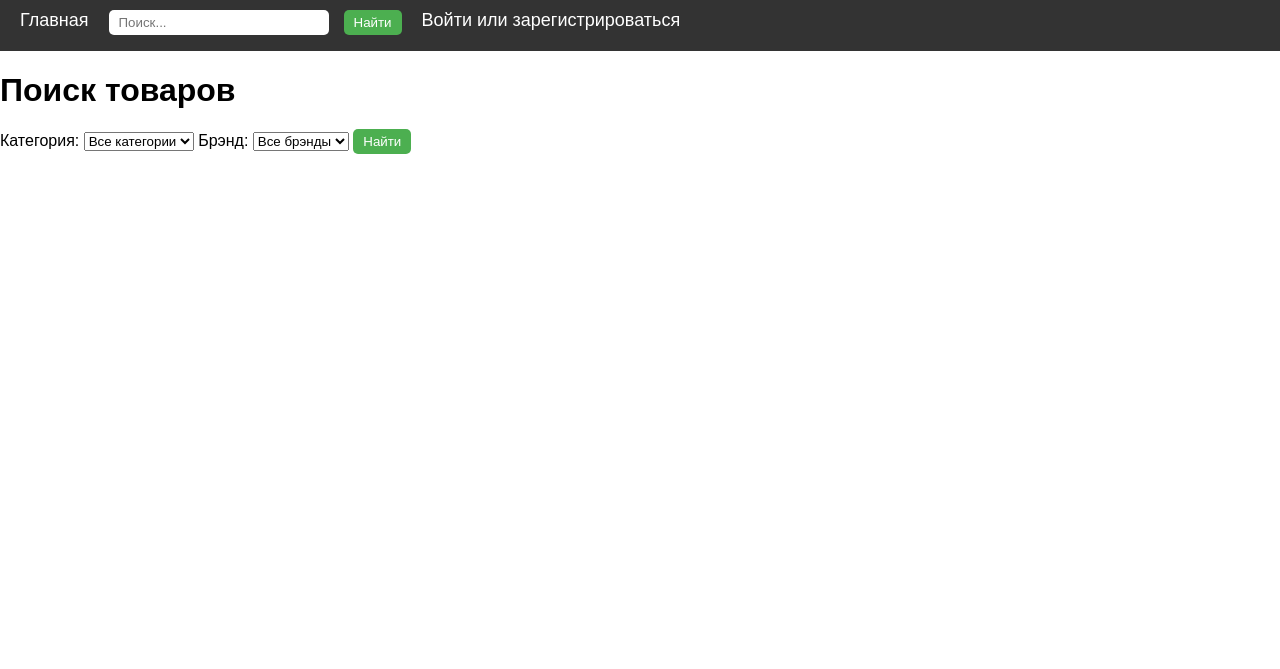
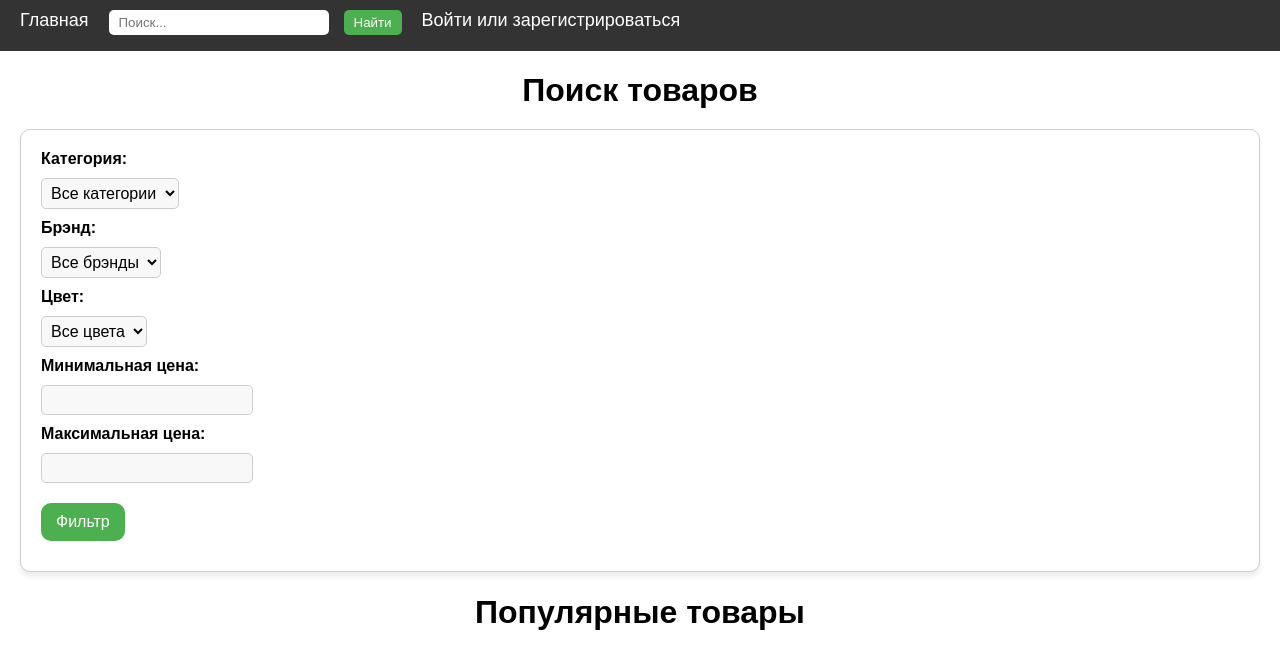
Before and after one commit to Misha4012911/vkr-vasilenko-i93, a Flask app: template application/templates/search.html in a window 1280 px wide. Shown: the top 669 px of the page. Run offline with Flask 2, Linux system fonts and the light colour scheme; the template is opened without the code that fills it, so the values that code supplies are empty; parts of the project's set-up code (start-up, migrations or seed data) failed here and were passed over; some libraries are stand-ins or nearby versions.

Commit message:
first commit

```diff
--- a/application/models.py
+++ b/application/models.py
@@ -28,14 +28,14 @@ class Sizes(db.Model):
     __tablename__ = 'Sizes'
     __table_args__ = {'schema': 'Market_schem'}
     id = db.Column(db.Integer, primary_key=True, autoincrement=True)
-    name = db.Column(db.String(50), nullable=False)
+    name = db.Column(db.String(50), nullable=False, unique=True)
 
 # брэнды
 class Brands(db.Model):
     __tablename__ = 'Brands'
     __table_args__ = {'schema': 'Market_schem'}
     id = db.Column(db.Integer, primary_key=True, autoincrement=True)
-    name = db.Column(db.String(50), nullable=False)
+    name = db.Column(db.String(50), nullable=False )
 
 class Category(db.Model):
     __tablename__ = 'Category'
--- a/application/templates/base.html
+++ b/application/templates/base.html
@@ -70,6 +70,7 @@
       .product-card {
         display: inline-block;
         width: 300px;
+        height: 320px;
         background-color: #fff;
         border-radius: 5px;
         box-shadow: 0px 4px 6px rgba(0, 0, 0, 0.1);
@@ -238,43 +239,27 @@
     </style>
   </head>
   <body>
+
     <nav>
       <ul>
         <li><a href="{{ url_for('index') }}">Главная</a></li>
           <form action="{{ url_for('search') }}" method="GET">
             <input type="text" name="query" placeholder="Поиск...">
+
             <button type="submit">Найти</button>
           </form>
           <div class="userprofile">
             {% if current_user.is_authenticated %}
-                <a href="{{ url_for('cart') }}">Корзина</a> <a href="{{ url_for('dashboard') }}">{{ current_user.login }}</a> <a href="{{ url_for('logout') }}">Выйти</a>
+                <a href="{{ url_for('cart') }}">Корзина</a>
+                <a href="{{ url_for('dashboard') }}">{{ current_user.login }}</a>
+                <a href="{{ url_for('logout') }}">Выйти</a>
 
             {% else %}
-              <a href="{{ url_for('login') }}">Войти</a> или <a href="{{ url_for('register') }}">зарегистрироваться</a>
+              <a href="{{ url_for('login') }}">Войти</a> или
+              <a href="{{ url_for('register') }}">зарегистрироваться</a>
             {% endif %}
           </div>
         </ul>
-
-
-
-
-        <!-- <div class="userprofile">
-          <h1>{% if current_user.is_authenticated %}
-            Авторизованный пользователь:{{ current_user.login }}
-          </h1>
-          <ul>
-            Привет {{ current_user.name }}!
-            <li><a href="{{ url_for('dashboard') }}">Личный кабинет</a></li>
-            <li><a href="{{ url_for('cart') }}">Корзина</a></li>
-            <li><a href="{{ url_for('logout') }}">Выйти</a></li>
-            {% else %}
-            Пожалуйста авторизуйтесь
-            <li><a href="{{ url_for('login') }}">Войти</a></li>
-            <li><a href="{{ url_for('register') }}">Зарегистрироваться</a></li>
-            {% endif %}
-          </ul>
-          </div> -->
-
       </ul>
     </nav>
     {% block content %}{% endblock %}
--- a/application/templates/order_form.html
+++ b/application/templates/order_form.html
@@ -51,7 +51,10 @@
                   })
                   .then(function(data) {
                       // Выводим информацию о городе
-                      var city = data.address.city || data.address.town || data.address.village || data.address.hamlet || data.address.locality || data.address.suburb || data.address.district || data.address.county || data.address.region || data.address.state || data.address.country;
+                      var city = data.address.city || data.address.town || data.address.village
+                      || data.address.hamlet || data.address.locality || data.address.suburb
+                      || data.address.district || data.address.county || data.address.region
+                      || data.address.state || data.address.country;
                       // document.getElementById('city').textContent = city;
 
                       // Показываем местоположение пользователя на карте
--- a/application/templates/search.html
+++ b/application/templates/search.html
@@ -4,12 +4,92 @@
 
 {% block content %}
 <style>
+#filter-form {
+  margin: 20px;
+  padding: 20px;
+  border: 1px solid #ccc;
+  box-shadow: 0px 5px 5px #eee;
+  border-radius: 10px;
+  background-color: #fff;
+}
+
+#filter-form label {
+  display: block;
+  font-weight: bold;
+  margin-bottom: 10px;
+}
+
+#filter-form select,
+#filter-form input {
+  display: block;
+  margin-bottom: 10px;
+  padding: 5px;
+  border-radius: 5px;
+  border: 1px solid #ccc;
+  font-size: 16px;
+  background-color: #f8f8f8;
+}
+
+#filter-form input[type="submit"] {
+  background-color: #4CAF50;
+  color: white;
+  border: none;
+  border-radius: 10px;
+  padding: 10px 15px;
+  margin-top: 20px;
+  font-size: 16px;
+  cursor: pointer;
+}
+
+#filter-form input[type="submit"]:hover {
+  background-color: #3e8e41;
+}
+
+#filter-form .product-wrapper {
+  display: flex;
+  flex-wrap: wrap;
+  justify-content: center;
+}
+
+#filter-form .product-card {
+  margin: 20px;
+  border: 1px solid #ccc;
+  border-radius: 10px;
+  box-shadow: 0px 5px 5px #eee;
+  overflow: hidden;
+  width: 300px;
+  background-color: #fff;
+}
+
+#filter-form .product-card img {
+  width: 100%;
+  height: auto;
+}
+
+#filter-form .product-card h2 {
+  font-size: 20px;
+  font-weight: bold;
+  margin-top: 10px;
+  margin-bottom: 5px;
+  color: #333;
+}
+
+#filter-form .product-card p {
+  margin: 5px 0;
+  font-size: 16px;
+  font-weight: bold;
+  color: #333;
+}
+h1 {
+  text-align: center;
+}
 </style>
 <body>
 
   <h1>Поиск товаров</h1>
 
-  <form action="{{ url_for('search') }}" method="GET">
+  <form id="filter-form" action="{{ url_for('filter') }}" method="GET">
+    <div>
       <label for="category">Категория:</label>
       <select id="category" name="category">
         <option value="">Все категории</option>
@@ -17,7 +97,8 @@
         <option value="{{ category.name }}">{{ category.name }}</option>
         {% endfor %}
       </select>
-
+    </div>
+    <div>
       <label for="brand">Брэнд:</label>
       <select id="brand" name="brand">
         <option value="">Все брэнды</option>
@@ -25,10 +106,27 @@
         <option value="{{ brand.name }}">{{ brand.name }}</option>
         {% endfor %}
       </select>
-
-    <button type="submit">Найти</button>
+    </div>
+    <div>
+      <label for="color">Цвет:</label>
+      <select id="color" name="color">
+        <option value="">Все цвета</option>
+        {% for color in colors %}
+        <option value="{{ color.name }}">{{ color.name }}</option>
+        {% endfor %}
+      </select>
+    </div>
+    <div>
+      <label for="min_price">Минимальная цена:</label>
+      <input type="text" id="min_price" name="min_price">
+    </div>
+    <div>
+      <label for="max_price">Максимальная цена:</label>
+      <input type="text" id="max_price" name="max_price">
+    </div>
+    <input type="submit" value="Фильтр">
   </form>
-
+    <h1>Популярные товары</h1>
 
     <div class="product-wrapper">
       {% for product in products %}
@@ -41,5 +139,18 @@
               </a>
       {% endfor %}
     </div>
+
+    <script>
+      const searchInput = document.querySelector('#search-input');
+      searchInput.addEventListener('keyup', () => {
+          const query = searchInput.value;
+          fetch(`/search?query=${query}`)
+              .then(response => response.text())
+              .then(html => {
+                  const searchResults = document.querySelector('#search-results');
+                  searchResults.innerHTML = html;
+              });
+      });
+  </script>
 </body>
 {% endblock %}
```
Also changed, not shown: application/routes.py (+45 -11 lines), application/templates/search_results.html (+5 -28 lines). Lines whose indentation alone changed are shown as unchanged.
